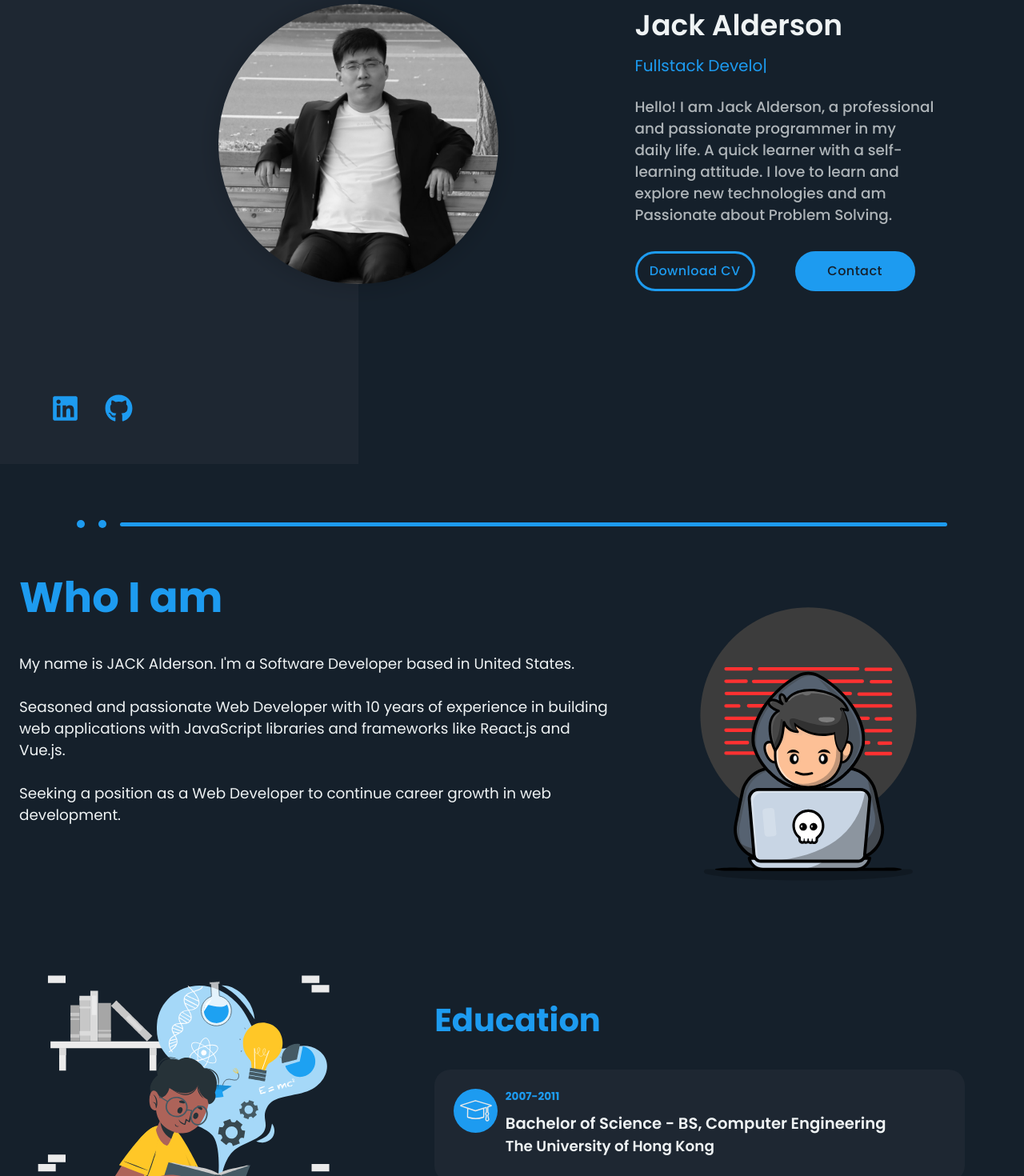
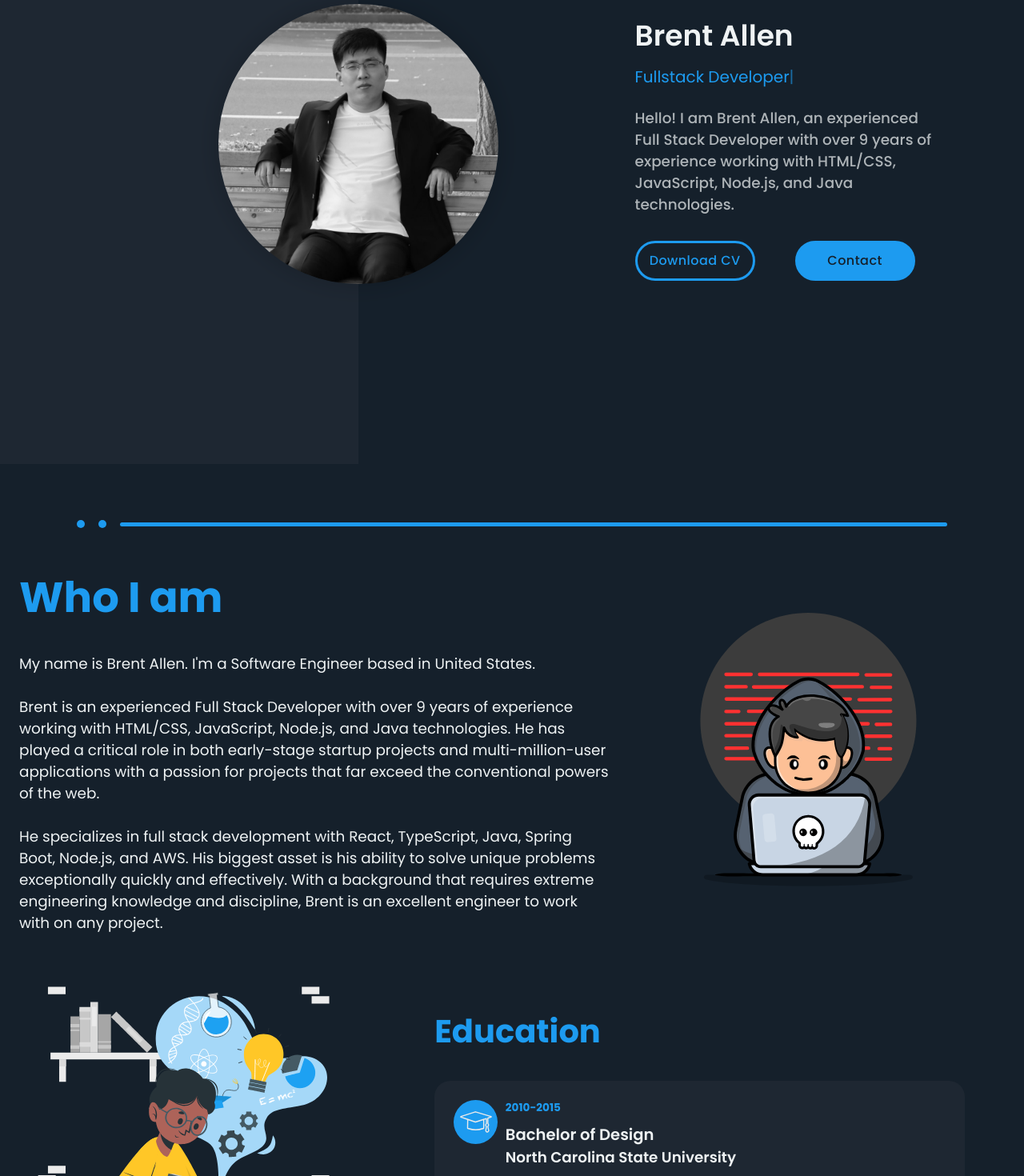
Before and after one commit to jacklindev/my-portfolio, a React (Create React App) app: page / in a window 1280 px wide. Shown: the part 220-1690 px from the top of the page at 80% size. Built offline with nearby package versions, Linux system fonts and the light colour scheme; a web font is replaced by a local one.

Commit message:
updating

```diff
--- a/public/index.html
+++ b/public/index.html
@@ -5,43 +5,42 @@
     <link rel="icon" href="%PUBLIC_URL%/favicon.png" />
     <meta name="viewport" content="width=device-width, initial-scale=1" />
     <meta name="theme-color" content="#000000" />
-    <meta name="description" content="This is Jack Alderson's Portfolio Website" />
+    <meta
+      name="description"
+      content="This is Brent Allen's Portfolio Website"
+    />
     <link rel="apple-touch-icon" href="%PUBLIC_URL%/favicon.png" />
     <link rel="manifest" href="%PUBLIC_URL%/manifest.json" />
 
     <meta
       name="description"
-      content="Hello! I am Jack Alderson, a professional and passionate programmer in my daily life. A quick learner with a self-learning attitude. I love to learn and explore new technologies and am Passionate about Problem Solving."
+      content="Hello! I am Brent Allen, a Senior Front End / Full Stack Developer."
     />
-    <meta property="og:site_name" content="Jack Alderson - Senior Frontend Engineer" />
-    <meta property="og:title" content="Jack Alderson - Senior Frontend Engineer" />
-    <meta property="og:url" content="https://jack-alderson.netlify.app/" />
+    <meta property="og:site_name" content="Brent Allen - Software Engineer" />
+    <meta property="og:title" content="Brent Allen - Software Engineer" />
+    <meta property="og:url" content="https://brent-allen.netlify.app/" />
     <meta property="og:type" content="website" />
     <meta
       property="og:description"
-      content="Hello! I am Jack Alderson, a professional and passionate programmer in my daily life. A quick learner with a self-learning attitude. I love to learn and explore new technologies and am Passionate about Problem Solving."
+      content="Hello! I am Brent Allen, a Senior Front End / Full Stack Developer."
     />
 
-    <meta itemprop="name" content="JACK Alderson - Senior Frontend Engineer" />
-    <meta itemprop="url" content="https://jack-alderson.netlify.app/" />
+    <meta itemprop="name" content="Brent Allen - Software Engineer" />
+    <meta itemprop="url" content="https://brent-allen.netlify.app/" />
     <meta
       itemprop="description"
-      content="Hello! I am Jack Alderson, a professional and passionate programmer in my daily life. A quick learner with a self-learning attitude. I love to learn and explore new technologies and am Passionate about Problem Solving."
+      content="Hello! I am Brent Allen, a Senior Front End / Full Stack Developer."
     />
     <meta itemprop="thumbnailUrl" content="" />
 
-    <meta
-      name="linkedin:url"
-      content="https://www.linkedin.com/in/jack-a-3295a11b1/"
-    />
-    <meta name="twitter:title" content="JACK Alderson" />
+    <meta name="twitter:title" content="Brent Allen" />
     <meta
       name="twitter:description"
-      content="Hello! I am Jack Alderson, a professional and passionate programmer in my daily life. A quick learner with a self-learning attitude. I love to learn and explore new technologies and am Passionate about Problem Solving."
+      content="Hello! I am Brent Allen, a Senior Front End / Full Stack Developer."
     />
     <meta name="twitter:card" content="summary" />
 
-    <title>JACK Alderson - Senior Frontend Engineer</title>
+    <title>Brent Allen - Fullstack Engineer</title>
   </head>
   <body>
     <noscript>You need to enable JavaScript to run this app.</noscript>
--- a/src/components/Skills/Skills.css
+++ b/src/components/Skills/Skills.css
@@ -158,3 +158,8 @@
 
 @media only screen and (device-width: 768px) {
 }
+
+.skills-container {
+  display: grid;
+  grid-template-columns: repeat(auto-fit, minmax(208px, 1fr));
+}
--- a/src/components/Skills/Skills.js
+++ b/src/components/Skills/Skills.js
@@ -1,29 +1,32 @@
-import React, { useContext } from 'react';
-import Marquee from "react-fast-marquee";
+import React, { useContext } from "react";
+// import Marquee from "react-fast-marquee";
 
-import './Skills.css';
+import "./Skills.css";
 
-import { ThemeContext } from '../../contexts/ThemeContext';
-import { skillsData } from '../../data/skillsData';
-import { skillsImage } from '../../utils/skillsImage';
+import { ThemeContext } from "../../contexts/ThemeContext";
+import { skillsData } from "../../data/skillsData";
+import { skillsImage } from "../../utils/skillsImage";
 
 function Skills() {
-
   const { theme } = useContext(ThemeContext);
 
   const skillBoxStyle = {
     backgroundColor: theme.secondary,
-        boxShadow: `0px 0px 12px ${theme.primary}`
-    }
+    boxShadow: `0px 0px 12px ${theme.primary}`,
+  };
 
   return (
-        <div className="skills" style={{ backgroundColor: theme.secondary }} id="skills">
+    <div
+      className="skills"
+      style={{ backgroundColor: theme.secondary }}
+      id="skills"
+    >
       <div className="skillsHeader">
         <h2 style={{ color: theme.primary }}>Skills</h2>
       </div>
       <div className="skillsContainer">
         <div className="skill--scroll">
-                    <Marquee
+          {/* <Marquee
             gradient={false}
             speed={80}
             pauseOnHover={true}
@@ -31,20 +34,20 @@ function Skills() {
             delay={0}
             play={true}
             direction="left"
-                    >
+          > */}
+            <div class="skills-container">
               {skillsData.map((skill, id) => (
                 <div className="skill--box" key={id} style={skillBoxStyle}>
                   <img src={skillsImage(skill)} alt={skill} />
-                                <h3 style={{ color: theme.tertiary }}>
-                                    {skill}
-                                </h3>
+                  <h3 style={{ color: theme.tertiary }}>{skill}</h3>
                 </div>
               ))}
-                    </Marquee>
+            </div>
+          {/* </Marquee> */}
         </div>
       </div>
     </div>
-    )
+  );
 }
 
-export default Skills
+export default Skills;
--- a/src/data/aboutData.js
+++ b/src/data/aboutData.js
@@ -1,12 +1,14 @@
 export const aboutData = {
   title: "Who I am",
   description1:
-    "My name is JACK Alderson. I'm a Software Developer based in United States.",
+    "My name is Brent Allen. I'm a Software Engineer based in United States.",
   description2: `
-        Seasoned and passionate Web Developer with 10 years of experience in building web applications with JavaScript libraries and frameworks like React.js and Vue.js.
+        Brent is an experienced Full Stack Developer with over 9 years of experience working with HTML/CSS, JavaScript, Node.js, and Java technologies. He has played a critical role in both early-stage startup projects and multi-million-user applications with a passion for projects that far exceed the conventional powers of the web.
         <br />
         <br />
-        Seeking a position as a Web Developer to continue career growth in web development.
+        He specializes in full stack development with React, TypeScript, Java, Spring Boot, Node.js, and AWS. His biggest asset is his ability to solve unique problems exceptionally quickly and effectively. With a background that requires extreme engineering knowledge and discipline, Brent is an excellent engineer to work with on any project.
+        <br />
+        <br />
     `,
   image: 1,
 };
--- a/src/data/contactsData.js
+++ b/src/data/contactsData.js
@@ -1,6 +1,6 @@
 export const contactsData = {
-    email: 'jackliuprodev@gmail.com',
-    phone: '(267) 845-7725',
-    address: 'Los Angeles, CA 90004',
+    email: 'balleninapp@proton.me',
+    phone: '(707) 356-8505',
+    address: 'Chicago, IL 60607',
     sheetAPI: ''
 }
--- a/src/data/educationData.js
+++ b/src/data/educationData.js
@@ -1,9 +1,9 @@
 export const educationData = [
     {
         id: 1,
-        institution: 'The University of Hong Kong',
-        course: 'Bachelor of Science - BS, Computer Engineering',
-        startYear: '2007',
-        endYear: '2011'
+        institution: 'North Carolina State University',
+        course: 'Bachelor of Design',
+        startYear: '2010',
+        endYear: '2015'
     },
 ]
--- a/src/data/headerData.js
+++ b/src/data/headerData.js
@@ -1,9 +1,9 @@
 export const headerData = {
-  name: "Jack Alderson",
+  name: "Brent Allen",
   title: "Hello! I am",
   desciption:
-    "Hello! I am Jack Alderson, a professional and passionate programmer in my daily life. A quick learner with a self-learning attitude. I love to learn and explore new technologies and am Passionate about Problem Solving. ",
+    "Hello! I am Brent Allen, an experienced Full Stack Developer with over 9 years of experience working with HTML/CSS, JavaScript, Node.js, and Java technologies.",
   image: "/me.JPG",
   resumePdf:
-    "https://drive.google.com/file/d/16cU3XInUhvUTFc8MO-6mNOnKTcaIxAli/view",
+    "https://drive.google.com/file/d/11oanQAkdNqbgZ1DWHQZ4unwNuykTPDDf/view",
 };
--- a/src/data/skillsData.js
+++ b/src/data/skillsData.js
@@ -23,6 +23,8 @@ export const skillsData = [
     'AWS',
     'GCP',
     'Git',
+    'Java',
+    'Spring Boot'
 ]
 
 // Choose your skills from below. Make sure it's in the same format and spelled correctly.
--- a/src/data/socialsData.js
+++ b/src/data/socialsData.js
@@ -1,9 +1,9 @@
 export const socialsData = {
-    github: 'https://github.com/jacklindev',
+    github: '',
     facebook: '',
-    linkedIn: 'https://www.linkedin.com/in/jack-a-3295a11b1/',
+    linkedIn: '',
     twitter: '',
     medium: '',
     stackOverflow: '',
-    mail: 'jackliuprodev@gmail.com',
+    mail: 'balleninapp@proton.me',
 }
--- a/src/utils/skillsImage.js
+++ b/src/utils/skillsImage.js
@@ -81,6 +81,7 @@ import reduxImg from '../assets/svg/skills/redux.svg';
 import mobx from '../assets/svg/skills/mobx.png';
 import xstate from '../assets/svg/skills/xstate.png';
 import remix from '../assets/svg/skills/remix2.png';
+import springBoot from '../assets/svg/skills/springboot.png';
 
 
 export const skillsImage = (skill) => {
@@ -246,6 +247,8 @@ export const skillsImage = (skill) => {
             return remix;
         case 'litelement':
             return litelement;
+        case 'spring boot':
+            return springBoot;
         default:
             break;
     }
```
Also changed, not shown: src/assets/svg/skills/springboot.png (added), 1 other file (tests, documents, lock files or other folders). Lines whose indentation alone changed are shown as unchanged.
